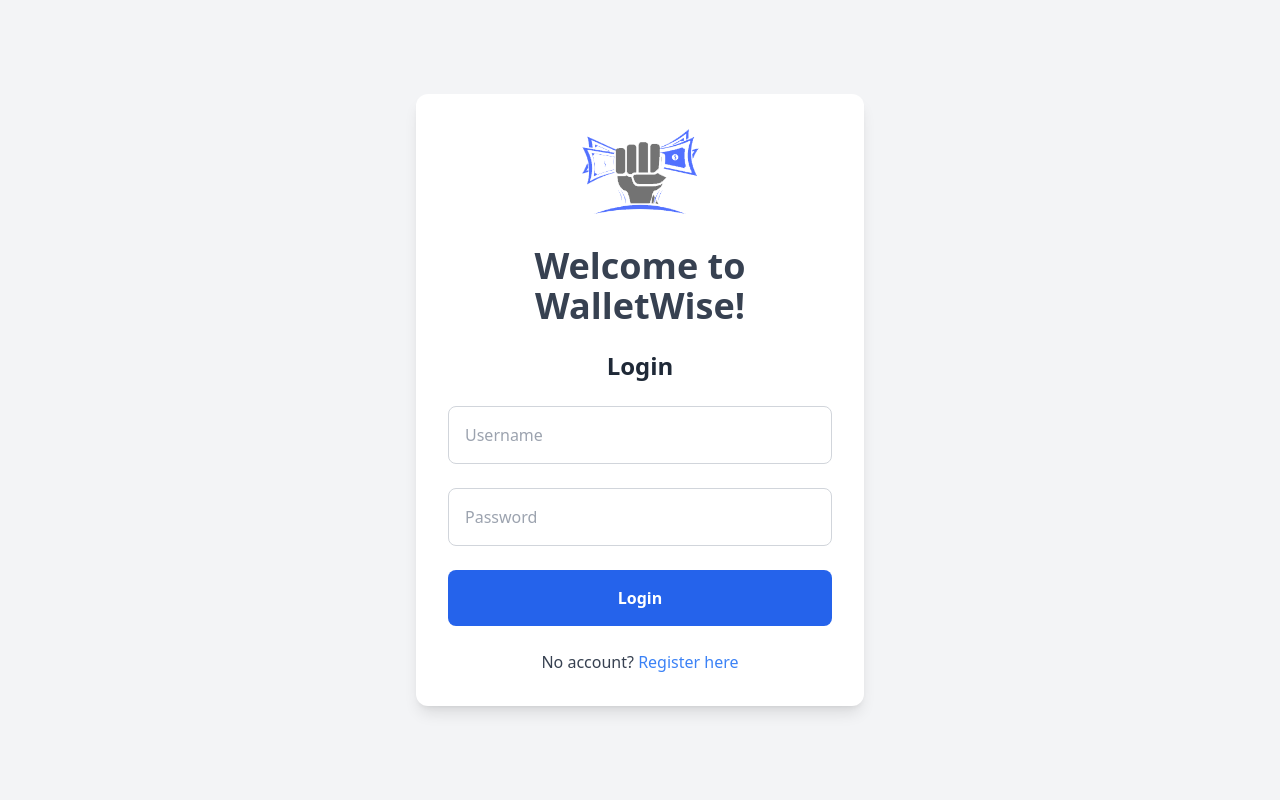
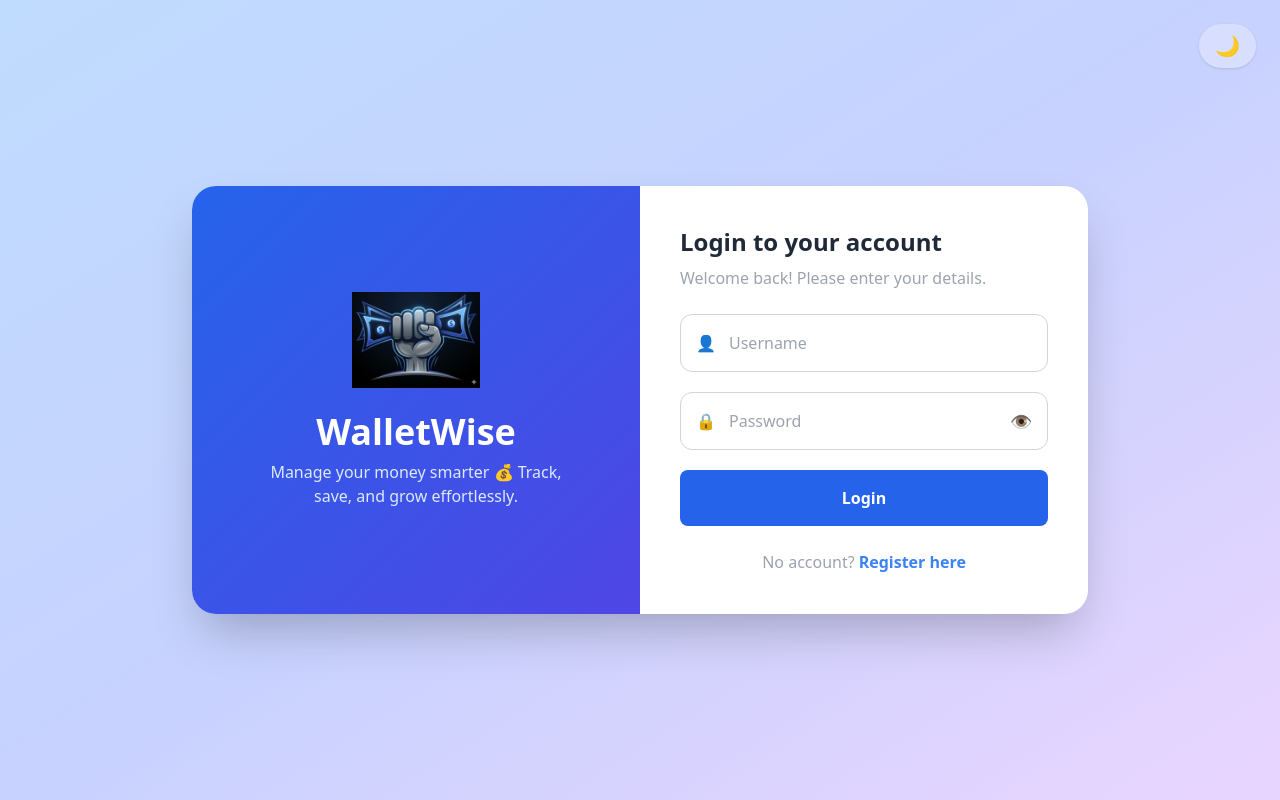
Before and after one commit to Kishor1703/WalletWise, a React (Create React App) app in the folder frontend/: page /login in a window 1280 px wide. Built offline with nearby package versions, Linux system fonts and the light colour scheme.

Commit message:
design changed

```diff
--- a/frontend/package.json
+++ b/frontend/package.json
@@ -7,6 +7,7 @@
     "@testing-library/react": "^13.4.0",
     "@testing-library/user-event": "^13.5.0",
     "axios": "^1.7.2",
+    "framer-motion": "^12.26.1",
     "jwt-decode": "^4.0.0",
     "lucide-react": "^0.468.0",
     "react": "^18.3.1",
--- a/frontend/src/components/Login.js
+++ b/frontend/src/components/Login.js
@@ -2,22 +2,24 @@ import React, { useState, useEffect } from 'react';
 import axios from 'axios';
 import { useNavigate } from 'react-router-dom';
 import MyImage from '../assets/logo.png';
-
+import { motion } from "framer-motion";
 
 const Login = () => {
   const [username, setUsername] = useState('');
   const [password, setPassword] = useState('');
+  const [showPassword, setShowPassword] = useState(false);
   const [errorMessage, setErrorMessage] = useState('');
   const [loading, setLoading] = useState(false); // New loading state
   const navigate = useNavigate();
+   const [darkMode, setDarkMode] = useState(false);
 
-  // // Check if user is already logged in
-  // useEffect(() => {
-  //   const token = localStorage.getItem('token');
-  //   if (token) {
-  //     navigate('/transactions');
-  //   }
-  // }, [navigate]);
+  // Check if user is already logged in
+  useEffect(() => {
+    const token = localStorage.getItem('token');
+    if (token) {
+      navigate('/transactions');
+    }
+  }, [navigate]);
 
   const handleSubmit = async (e) => {
     e.preventDefault();
@@ -41,63 +43,105 @@ const Login = () => {
   };
 
   return (
-    <div className="min-h-screen flex items-center justify-center bg-gray-100">
-      <div className="max-w-md w-full bg-white p-8 rounded-xl shadow-lg">
-      <div className="flex justify-center mb-6">
-          <img
-            src={MyImage}
-            alt="WalletWise Logo"
-            className="w-32 h-auto"
-          />
+    <div
+      className={`min-h-screen flex items-center justify-center px-4 transition-colors duration-300
+        ${darkMode
+          ? "bg-gradient-to-br from-gray-900 via-gray-800 to-black"
+          : "bg-gradient-to-br from-blue-200 via-indigo-200 to-purple-200"
+        }`}
+    >
+      {/* Dark mode toggle */}
+      <button
+        onClick={() => setDarkMode(!darkMode)}
+        className="absolute top-6 right-6 text-xl bg-white/30 backdrop-blur px-4 py-2 rounded-full shadow"
+      >
+        {darkMode ? "☀️" : "🌙"}
+      </button>
+
+      {/* Card */}
+      <motion.div
+        initial={{ opacity: 0, y: 40 }}
+        animate={{ opacity: 1, y: 0 }}
+        transition={{ duration: 0.6 }}
+        className={`w-full max-w-4xl grid grid-cols-1 md:grid-cols-2 rounded-3xl overflow-hidden shadow-2xl
+          ${darkMode ? "bg-gray-900 text-white" : "bg-white text-gray-800"}`}
+      >
+
+        {/* LEFT – LOGO */}
+        <div className="flex flex-col items-center justify-center bg-gradient-to-br from-blue-600 to-indigo-600 p-10 text-white">
+          <img src={MyImage} alt="WalletWise" className="w-32 mb-6" />
+          <h1 className="text-4xl font-extrabold mb-2">WalletWise</h1>
+          <p className="text-center text-blue-100 max-w-xs">
+            Manage your money smarter 💰
+            Track, save, and grow effortlessly.
+          </p>
         </div>
-        <h1 className="text-4xl font-extrabold text-center text-gray-700 mb-6">Welcome to WalletWise!</h1>
 
-        <h2 className="text-2xl font-semibold text-gray-800 mb-6 text-center">Login</h2>
+        {/* RIGHT – FORM */}
+        <div className="p-10 flex flex-col justify-center">
+          <h2 className="text-2xl font-bold mb-2">Login to your account</h2>
+          <p className="text-gray-400 mb-6">
+            Welcome back! Please enter your details.
+          </p>
 
-        <form onSubmit={handleSubmit} className="space-y-6">
-          <div>
+          <form className="space-y-5" onSubmit={handleSubmit}>
+
+            {/* Username */}
+            <div className="relative">
               <input
                 type="text"
                 placeholder="Username"
-              value={username}
-              onChange={(e) => setUsername(e.target.value)}
                 required
-              className="w-full p-4 border border-gray-300 rounded-lg focus:outline-none focus:ring-2 focus:ring-blue-500"
+                className={`w-full p-4 pl-12 rounded-xl border focus:ring-2 focus:ring-blue-500 outline-none
+                  ${darkMode
+                    ? "bg-gray-800 border-gray-700 text-white"
+                    : "bg-white border-gray-300"}`}
               />
+              <span className="absolute left-4 top-1/2 -translate-y-1/2">👤</span>
             </div>
 
-          <div>
+            {/* Password */}
+            <div className="relative">
               <input
-              type="password"
+                type={showPassword ? "text" : "password"}
                 placeholder="Password"
-              value={password}
-              onChange={(e) => setPassword(e.target.value)}
                 required
-              className="w-full p-4 border border-gray-300 rounded-lg focus:outline-none focus:ring-2 focus:ring-blue-500"
+                className={`w-full p-4 pl-12 pr-12 rounded-xl border focus:ring-2 focus:ring-blue-500 outline-none
+                  ${darkMode
+                    ? "bg-gray-800 border-gray-700 text-white"
+                    : "bg-white border-gray-300"}`}
               />
+              <span className="absolute left-4 top-1/2 -translate-y-1/2">🔒</span>
+
+              <button
+                type="button"
+                onClick={() => setShowPassword(!showPassword)}
+                className="absolute right-4 top-1/2 -translate-y-1/2 text-lg"
+              >
+                {showPassword ? "🙈" : "👁️"}
+              </button>
             </div>
 
             <button
               type="submit"
               disabled={loading}
-            className="w-full p-4 bg-blue-600 text-white font-semibold rounded-lg hover:bg-blue-700 focus:outline-none focus:ring-2 focus:ring-blue-500"
+              className="w-full p-4 mt-4 bg-blue-600 text-white font-semibold rounded-lg hover:bg-blue-700 focus:outline-none focus:ring-2 focus:ring-blue-500 disabled:opacity-60"
             >
-            {loading ? 'Logging in...' : 'Login'}
+              {loading ? "Logging in..." : "Login"}
             </button>
           </form>
 
-        {errorMessage && (
-          <p className="text-center text-red-500 mt-4">{errorMessage}</p>
-        )}
-
-        <div className="mt-6 text-center">
-          <p className="text-gray-700">No account?
-            <a href="/register" className="text-blue-500 hover:underline"> Register here</a>
+          <p className="text-center mt-6 text-gray-400">
+            No account?
+            <a href="/register" className="text-blue-500 font-semibold ml-1">
+              Register here
+            </a>
           </p>
         </div>
-      </div>
+      </motion.div>
     </div>
   );
+
 };
 
 export default Login;
--- a/frontend/src/components/Register.js
+++ b/frontend/src/components/Register.js
@@ -10,6 +10,8 @@ const Register = () => {
   const [error, setError] = useState('');
   const [success, setSuccess] = useState('');
   const navigate = useNavigate();
+  const [darkMode, setDarkMode] = useState(false);
+
 
   const handleSubmit = async (e) => {
     e.preventDefault();
@@ -19,7 +21,7 @@ const Register = () => {
       setSuccess('Successfully registered!');
       setTimeout(() => {
         navigate('/login');
-      }, 2000); // Redirect to login page after 2 seconds
+      }, 1000); // Redirect to login page after 2 seconds
     } catch (error) {
       if (error.response && error.response.data && error.response.data.message) {
         setError(error.response.data.message);
@@ -31,77 +33,154 @@ const Register = () => {
   };
 
  return (
-    <div className="min-h-screen flex items-center justify-center bg-gray-100">
-      <div className="max-w-md w-full bg-white p-8 rounded-xl shadow-lg">
-        <div className="flex justify-center mb-6">
+  <div
+    className={`min-h-screen flex items-center justify-center px-4 transition-colors duration-300
+      ${darkMode
+        ? "bg-gradient-to-br from-gray-900 via-gray-800 to-black"
+        : "bg-gradient-to-br from-blue-200 via-indigo-200 to-purple-200"
+      }`}
+  >
+    {/* 🌙 Dark Mode Toggle */}
+    <button
+      onClick={() => setDarkMode(!darkMode)}
+      className="absolute top-6 right-6 px-4 py-2 rounded-full bg-white/30 backdrop-blur shadow text-xl"
+    >
+      {darkMode ? "☀️" : "🌙"}
+    </button>
+
+    {/* Main Card */}
+    <div
+      className={`w-full max-w-4xl rounded-3xl shadow-2xl overflow-hidden grid grid-cols-1 md:grid-cols-2 transition-colors duration-300
+        ${darkMode ? "bg-gray-900" : "bg-white"}`}
+    >
+
+      {/* 🔵 LEFT – BRANDING */}
+      <div
+        className={`flex flex-col items-center justify-center p-10 transition-colors duration-300
+          ${darkMode
+            ? "bg-gradient-to-br from-gray-800 to-gray-700 text-white"
+            : "bg-gradient-to-br from-blue-600 to-indigo-600 text-white"
+          }`}
+      >
         <img
           src={MyImage}
           alt="WalletWise Logo"
-                    className="w-32 h-auto"
+          className="w-32 mb-6 drop-shadow-lg"
         />
+
+        <h1 className="text-4xl font-extrabold mb-2">WalletWise</h1>
+        <p className="text-center max-w-xs text-white/80">
+          Start managing your money smarter 💰
+          Create your account today.
+        </p>
       </div>
-        <h1 className="text-4xl font-extrabold text-center text-gray-700 mb-6">Welcome to WalletWise!</h1>
 
-        <h2 className="text-2xl font-semibold text-gray-800 mb-6 text-center">Register</h2>
+      {/* ⚪ RIGHT – REGISTER FORM */}
+      <div className="p-10 flex flex-col justify-center">
 
-        <form onSubmit={handleSubmit} className="space-y-6">
-          <div>
+        <h2 className={`text-2xl font-bold mb-2 ${darkMode ? "text-white" : "text-gray-800"}`}>
+          Create your account
+        </h2>
+
+        <p className={`${darkMode ? "text-gray-400" : "text-gray-500"} mb-6`}>
+          Join WalletWise and take control of your finances.
+        </p>
+
+        <form onSubmit={handleSubmit} className="space-y-5">
+
+          {/* Username */}
+          <div className="relative">
             <input
               type="text"
               placeholder="Username"
               value={username}
               onChange={(e) => setUsername(e.target.value)}
               required
-              className="w-full p-4 border border-gray-300 rounded-lg focus:outline-none focus:ring-2 focus:ring-blue-500"
+              className={`w-full p-4 pl-12 rounded-xl focus:ring-2 focus:ring-blue-500 outline-none
+                ${darkMode
+                  ? "bg-gray-800 border border-gray-700 text-white placeholder-gray-400"
+                  : "bg-white border border-gray-300"
+                }`}
             />
+            <span className="absolute left-4 top-1/2 -translate-y-1/2 text-gray-400">
+              👤
+            </span>
           </div>
 
-          <div>
+          {/* Email */}
+          <div className="relative">
             <input
               type="email"
               placeholder="Email"
               value={email}
               onChange={(e) => setEmail(e.target.value)}
               required
-              className="w-full p-4 border border-gray-300 rounded-lg focus:outline-none focus:ring-2 focus:ring-blue-500"
+              className={`w-full p-4 pl-12 rounded-xl focus:ring-2 focus:ring-blue-500 outline-none
+                ${darkMode
+                  ? "bg-gray-800 border border-gray-700 text-white placeholder-gray-400"
+                  : "bg-white border border-gray-300"
+                }`}
             />
+            <span className="absolute left-4 top-1/2 -translate-y-1/2 text-gray-400">
+              📧
+            </span>
           </div>
 
-          <div>
+          {/* Password */}
+          <div className="relative">
             <input
               type="password"
               placeholder="Password"
               value={password}
               onChange={(e) => setPassword(e.target.value)}
               required
-              className="w-full p-4 border border-gray-300 rounded-lg focus:outline-none focus:ring-2 focus:ring-blue-500"
+              className={`w-full p-4 pl-12 pr-12 rounded-xl focus:ring-2 focus:ring-blue-500 outline-none
+                ${darkMode
+                  ? "bg-gray-800 border border-gray-700 text-white placeholder-gray-400"
+                  : "bg-white border border-gray-300"
+                }`}
             />
+            <span className="absolute left-4 top-1/2 -translate-y-1/2 text-gray-400">
+              🔒
+            </span>
           </div>
 
+          {/* Register Button */}
           <button
             type="submit"
-            className="w-full p-4 bg-blue-600 text-white font-semibold rounded-lg hover:bg-blue-700 focus:outline-none focus:ring-2 focus:ring-blue-500"
+            className="w-full p-4 rounded-xl font-semibold text-white transition
+              bg-gradient-to-r from-blue-600 to-indigo-600 hover:from-blue-700 hover:to-indigo-700"
           >
             Register
           </button>
         </form>
 
+        {/* Messages */}
         {error && (
-          <p className="text-center text-red-500 mt-4">{error}</p>
+          <p className="text-center text-red-500 mt-4 font-medium">
+            {error}
+          </p>
         )}
 
         {success && (
-          <p className="text-center text-green-500 mt-4">{success}</p>
+          <p className="text-center text-green-500 mt-4 font-medium">
+            {success}
+          </p>
         )}
 
-        <div className="mt-6 text-center">
-          <p className="text-gray-700">Already registered?
-            <a href="/login" className="text-blue-500 hover:underline"> Login here</a>
+        {/* Login Redirect */}
+        <p className={`${darkMode ? "text-gray-400" : "text-gray-600"} text-center mt-6`}>
+          Already registered?
+          <a href="/login" className="text-blue-500 font-semibold ml-1 hover:underline">
+            Login here
+          </a>
         </p>
       </div>
     </div>
   </div>
 );
+
+
 };
 
 export default Register;
--- a/frontend/src/components/Transaction.js
+++ b/frontend/src/components/Transaction.js
@@ -115,37 +115,45 @@ const Transactions = () => {
   ];
 
   const COLORS = ['#0088FE', '#00C49F'];
-
 if (loading) {
   return (
-      <div className="flex justify-center items-center min-h-screen bg-gradient-to-br from-blue-50 to-blue-100">
-        <p className="text-blue-600 text-2xl font-semibold animate-pulse">Loading transactions...</p>
+    <div className="min-h-screen flex items-center justify-center bg-gradient-to-br from-blue-200 via-indigo-200 to-purple-200">
+      <p className="text-blue-700 text-2xl font-semibold animate-pulse">
+        Loading transactions...
+      </p>
     </div>
   );
 }
 
+
  return (
-    <div className="min-h-screen bg-gradient-to-br from-blue-50 to-blue-100 py-10 px-4 sm:px-6 lg:px-8">
-      <div className="max-w-4xl mx-auto bg-white shadow-2xl rounded-2xl overflow-hidden">
-        <div className="p-6 bg-gradient-to-r from-blue-600 to-blue-400 text-white text-center">
-          <h1 className="text-3xl font-bold">WalletWise - Transaction Tracker</h1>
+  <div className="min-h-screen bg-gradient-to-br from-blue-200 via-indigo-200 to-purple-200 py-10 px-4">
+
+    <div className="max-w-5xl mx-auto bg-white rounded-3xl shadow-2xl overflow-hidden">
+
+      {/* Header */}
+      <div className="p-6 bg-gradient-to-r from-blue-600 to-indigo-600 text-white text-center">
+        <h1 className="text-3xl font-extrabold">WalletWise</h1>
+        <p className="text-blue-100 mt-1">Transaction Tracker</p>
       </div>
 
-        {/* Summary Chart */}
+      {/* Summary Section */}
       <div className="p-6">
-          <h2 className="text-xl font-semibold mb-4 text-gray-700">Overall Summary</h2>
-          <div className="flex flex-col md:flex-row items-center justify-center gap-6">
-            <div>
-              <PieChart width={500} height={300}>
+        <h2 className="text-xl font-semibold mb-4 text-gray-700">
+          Overall Summary
+        </h2>
+
+        <div className="flex flex-col lg:flex-row items-center justify-center gap-8">
+          <PieChart width={420} height={280}>
             <Pie
               data={chartData}
               cx="50%"
               cy="50%"
-                  labelLine={false}
-                  label={({ name, percent }) => `${name}: ${(percent * 100).toFixed(0)}%`}
               outerRadius={100}
-                  fill="#8884d8"
               dataKey="value"
+              label={({ name, percent }) =>
+                `${name} ${(percent * 100).toFixed(0)}%`
+              }
             >
               {chartData.map((_, index) => (
                 <Cell key={index} fill={COLORS[index % COLORS.length]} />
@@ -154,13 +162,15 @@ const Transactions = () => {
             <Tooltip />
             <Legend />
           </PieChart>
-            </div>
-            <div className="text-gray-700">
-              <p className="text-lg">Total Lending: ₹{totalLending}</p>
-              <p className="text-lg">Total Returning: ₹{totalReturning}</p>
+
+          <div className="text-gray-700 space-y-2 text-lg">
+            <p>Total Money Given: ₹{totalLending}</p>
+            <p>Total Money Returned: ₹{totalReturning}</p>
             <p
               className={`font-bold ${
-                  totalLending - totalReturning > 0 ? 'text-red-600' : 'text-green-600'
+                totalLending - totalReturning > 0
+                  ? "text-red-600"
+                  : "text-green-600"
               }`}
             >
               Net: ₹{totalLending - totalReturning}
@@ -169,82 +179,106 @@ const Transactions = () => {
         </div>
       </div>
 
-        {/* Transaction Form */}
-        <div className="p-6">
-          <form onSubmit={handleSubmit} className="grid grid-cols-1 md:grid-cols-2 gap-6">
+      {/* Add Transaction */}
+      <div className="p-6 border-t">
+        <h2 className="text-xl font-semibold mb-4 text-gray-700">
+          Add Transaction
+        </h2>
+
+        <form
+          onSubmit={handleSubmit}
+          className="grid grid-cols-1 md:grid-cols-2 gap-4"
+        >
           <input
             type="number"
             placeholder="Amount"
             value={amount}
             onChange={(e) => setAmount(Number(e.target.value))}
             required
-              className="border px-4 py-2 rounded-md"
+            className="p-3 rounded-xl border focus:ring-2 focus:ring-blue-500 outline-none"
           />
+
           <input
             type="text"
             placeholder="Category"
             value={category}
             onChange={(e) => setCategory(e.target.value)}
             required
-              className="border px-4 py-2 rounded-md"
+            className="p-3 rounded-xl border focus:ring-2 focus:ring-blue-500 outline-none"
           />
+
           <select
             value={type}
             onChange={(e) => setType(e.target.value)}
-              className="border px-4 py-2 rounded-md"
+            className="p-3 rounded-xl border focus:ring-2 focus:ring-blue-500 outline-none"
           >
-              <option value="lending">Lending</option>
-              <option value="returning">Returning</option>
+            <option value="lending">Money Given</option>
+            <option value="returning">Money Returned</option>
           </select>
+
           <input
             type="text"
             placeholder="Description"
             value={description}
             onChange={(e) => setDescription(e.target.value)}
-              className="border px-4 py-2 rounded-md"
+            className="p-3 rounded-xl border focus:ring-2 focus:ring-blue-500 outline-none"
           />
+
           <input
             type="text"
             placeholder="Person"
             value={person}
             onChange={(e) => setPerson(e.target.value)}
             required
-              className="border px-4 py-2 rounded-md col-span-2"
+            className="p-3 rounded-xl border focus:ring-2 focus:ring-blue-500 outline-none col-span-2"
           />
+
           <button
             type="submit"
-              className="col-span-2 bg-blue-600 text-white px-6 py-2 rounded-md hover:bg-blue-700"
+            className="col-span-2 bg-gradient-to-r from-blue-600 to-indigo-600 text-white py-3 rounded-xl font-semibold hover:from-blue-700 hover:to-indigo-700 transition"
           >
             Add Transaction
           </button>
         </form>
       </div>
 
-        {/* Transaction List */}
-        <div className="p-6">
+      {/* Transactions List */}
+      <div className="p-6 border-t">
         {Object.entries(groupedTransactions).map(([person, data]) => (
-            <div key={person} className="mb-6 p-4 border rounded-lg bg-gray-50">
+          <div
+            key={person}
+            className="mb-5 p-4 rounded-2xl bg-gray-50 border"
+          >
             <div
               onClick={() =>
                 setSelectedPerson(selectedPerson === person ? null : person)
               }
               className="flex justify-between items-center cursor-pointer"
             >
-                <h3 className="text-lg font-semibold">{person}</h3>
+              <h3 className="text-lg font-semibold text-gray-800">
+                {person}
+              </h3>
               {selectedPerson === person ? <ChevronUp /> : <ChevronDown />}
             </div>
+
             {selectedPerson === person && (
-                <div className="mt-2">
+              <div className="mt-3 space-y-2">
                 {data.transactions.map((t) => (
-                    <div key={t._id} className="flex justify-between items-center py-1">
+                  <div
+                    key={t._id}
+                    className="flex justify-between items-center"
+                  >
                     <div>
-                        <p className="text-gray-800">
-                          ₹{t.amount} - {t.category}
+                      <p className="font-medium text-gray-800">
+                        ₹{t.amount} • {t.category}
                       </p>
                       {t.description && (
-                          <p className="text-sm text-gray-500">{t.description}</p>
+                        <p className="text-sm text-gray-500">
+                          {t.description}
+                        </p>
                       )}
                     </div>
+
                     <button
                       onClick={() => deleteTransaction(t._id)}
                       className="text-red-500 hover:text-red-700"
@@ -253,10 +287,17 @@ const Transactions = () => {
                     </button>
                   </div>
                 ))}
-                  <div className="text-sm text-gray-600 mt-2">
+
+                <div className="pt-3 text-sm">
                   <p>Lent: ₹{data.lending}</p>
                   <p>Returned: ₹{data.returning}</p>
-                    <p className={`font-semibold ${data.lending - data.returning > 0 ? 'text-red-600' : 'text-green-600'}`}>
+                  <p
+                    className={`font-semibold ${
+                      data.lending - data.returning > 0
+                        ? "text-red-600"
+                        : "text-green-600"
+                    }`}
+                  >
                     Net: ₹{data.lending - data.returning}
                   </p>
                 </div>
@@ -266,17 +307,20 @@ const Transactions = () => {
         ))}
       </div>
 
-        <div className="flex justify-center mb-6">
+      {/* Logout */}
+      <div className="flex justify-center p-6 border-t">
         <button
           onClick={handleLogout}
-            className="bg-red-500 text-white px-6 py-2 rounded-lg flex items-center gap-2 hover:bg-red-600"
+          className="flex items-center gap-2 bg-red-500 text-white px-6 py-3 rounded-xl hover:bg-red-600 transition"
         >
-            <LogOut size={18} /> Logout
+          <LogOut size={18} />
+          Logout
         </button>
       </div>
     </div>
   </div>
 );
+
 };
 
 export default Transactions;
```
Also changed, not shown: frontend/src/assets/logo.png, 1 other file (tests, documents, lock files or other folders). Lines whose indentation alone changed are shown as unchanged.
